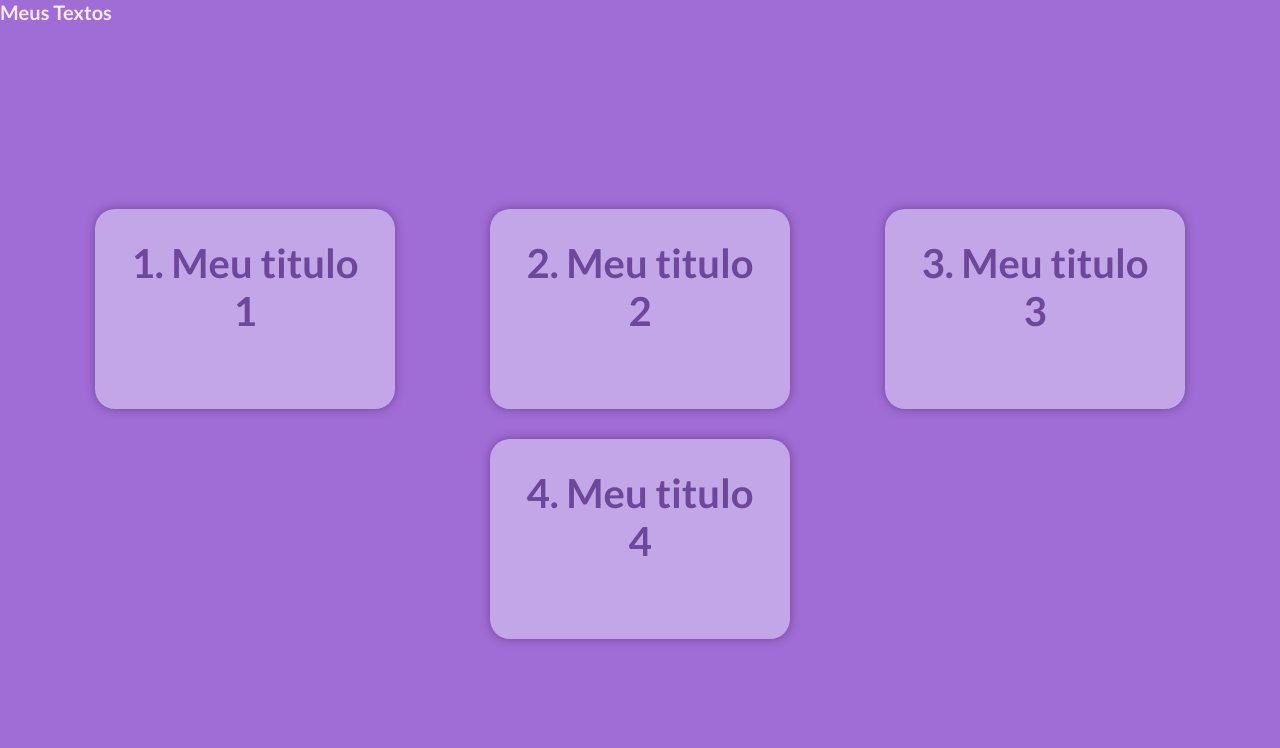
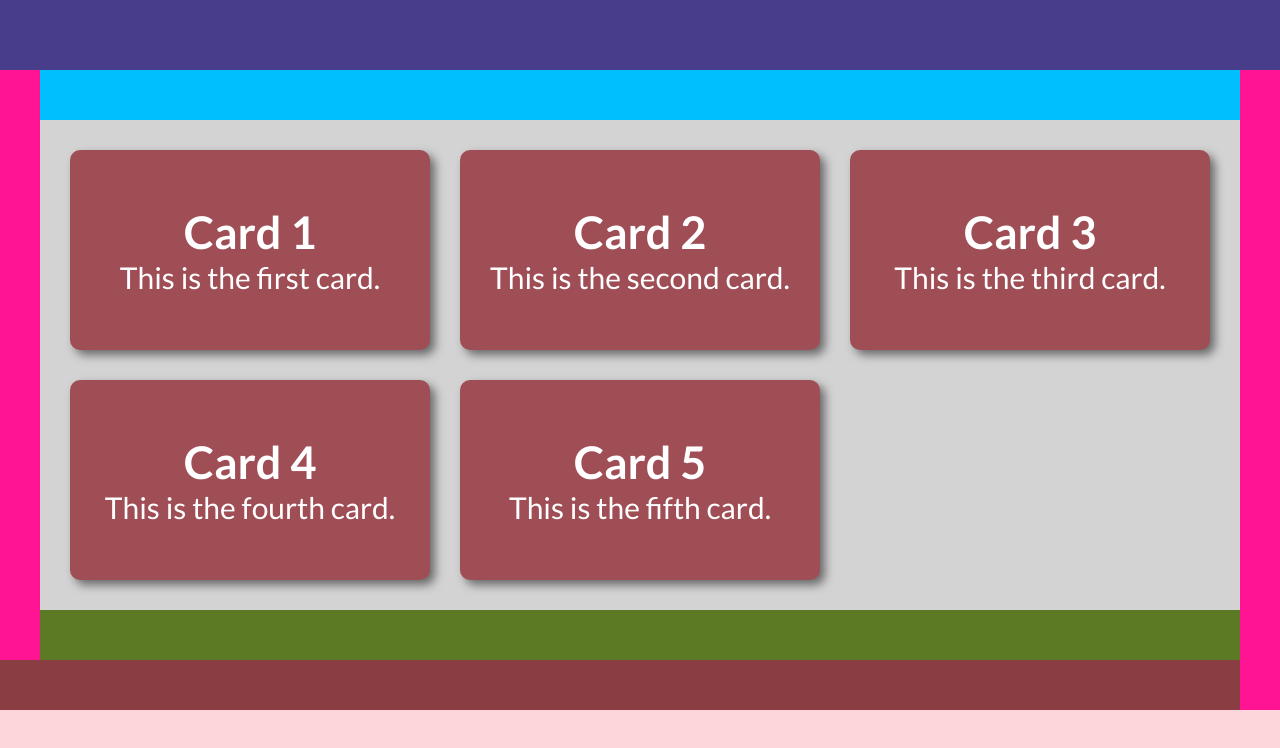
Before and after one commit to Fabiana-cyber/ppi2025_4inf1v, a React (Vite) app: page / in a window 1280 px wide. Shown: the top 748 px of the page. Built offline with nearby package versions, Linux system fonts and the light colour scheme.

Commit message:
codigo atualizado

```diff
--- a/src/App.jsx
+++ b/src/App.jsx
@@ -1,14 +1,13 @@
 import "./styles/theme.css";
 import "./styles/global.css";
-import { MyTextList } from "./components/MyTextList";
-
+import { MyGrid } from "./components/MyGrid";
 
 export default function App() {
 
-
   return (
+    //React Fragment
     <>
-      <MyTextList />
+      <MyGrid />
     </>
   );
 }
--- a/src/components/MyGrid.jsx
+++ b/src/components/MyGrid.jsx
@@ -1,13 +1,38 @@
-import styles from './MyGrid.module.css';
+import styles from "./MyGrid.module.css";
 
 export function MyGrid() {
   return (
     <div className={styles.container}>
-            <header className={styles.header1}/>
-            <header className={styles.header1}/>
-            <aside className={styles.aside}/>
+      <header className={styles.header1} />
+      <header className={styles.header2} />
+      <aside className={styles.aside1} />
+      <aside className={styles.aside2} />
       <div className={styles.main}>
         <div className={styles.grid}>
           <div className={styles.card}>
             <h2>Card 1</h2>
-                        <p>This is my firt card</p>
+            <p>This is the first card.</p>
+          </div>
+          <div className={styles.card}>
+            <h2>Card 2</h2>
+            <p>This is the second card.</p>
+          </div>
+          <div className={styles.card}>
+            <h2>Card 3</h2>
+            <p>This is the third card.</p>
+          </div>
+          <div className={styles.card}>
+            <h2>Card 4</h2>
+            <p>This is the fourth card.</p>
+          </div>
+          <div className={styles.card}>
+            <h2>Card 5</h2>
+            <p>This is the fifth card.</p>
+          </div>
+        </div>
+      </div>
+      <footer className={styles.footer1} />
+      <footer className={styles.footer2} />
+    </div>
+  );
+}
--- a/src/components/MyGrid.module.css
+++ b/src/components/MyGrid.module.css
@@ -1,29 +1,118 @@
-.grid{
-    padding: 3rem;
-    display: grid;
-    gap: 3rem;
+.grid {
+  /* padding: 3rem;
+  display: grid;
+  gap: 3rem;
+  grid-template-columns: repeat(auto-fit, minmax(20rem, 1fr));
+  grid-template-rows: repeat(auto-fit, min-content); */
+  padding: 3rem;
+  display: grid;
+  gap: 3rem;
+  grid-template-columns: repeat(auto-fit, minmax(30rem, 1fr));
+  grid-template-rows: repeat(auto-fit, min-content);
+}
 
-    grid-template-columns: repeat(auto-fit, minmax(30rem,1fr)); /* Responsive grid columns */
-    grid-template-rows: repeat(auto-fit, min-content); /* Responsive grid rows */
+.card {
+  display: flex;
+  flex-direction: column;
+  align-items: center;
+  justify-content: center;
+  height: 20rem;
+  background-color: var(--primary-dark);
+  color: var(--primary-contrast-light);
+  padding: 1rem;
+  border-radius: 1rem;
+  box-shadow: 0.5rem 0.5rem 1rem  rgba(0, 0, 0, 0.5);
+  font-size: 3rem;
+  text-align: center;
+}
 
+.container {
+  display: grid;
+  grid-template-areas:
+    "header1 header1 header1"
+    "aside1 header2 aside2"
+    "aside1 main aside2"
+    "aside1 footer1 aside2"
+    "footer2 footer2 aside2";
+
+  grid-template-columns: 0.1fr /*aside1*/ 3fr /*main*/ 0.1fr /*aside2*/ ;
+  grid-template-rows: 7rem /*header1*/  5rem /*header2*/  auto 5rem /*footer1*/ 5rem /*footer2*/ ;
+
+  /* @media (max-width: 1200px) {
+    grid-template-areas:
+      "header1"
+      "header2"
+      "main"
+      "footer";
+
+    grid-template-columns: 1fr;
+
+    .aside-right {
+    display: none;
+  }
+  } */
+  /* @media (max-width: 768px) {
+  .header2,
+  .footer1,
+  .footer2,
+  .aside-left,
+  .aside-right {
+    display: none;
+  }
+} */
 }
-.container {
 
+
+
+.header1 {
+  grid-area: header1;
+  background-color: darkslateblue;
 }
-.header 1{
-    font-size: 4rem;
-    font-weight: bolder;
-    color: var(--primary-dark);
-    text-align: center;
-    margin-bottom: 2rem;
+
+.header2 {
+  grid-area: header2;
+  background-color: deepskyblue;
 }
-.card{
-    height: 30rem;
-    background-color: var(--primary-light);
-    color: var(--primary- contrast-dark);
-    padding: 1rem;
-    border-radius: 1rem;
-    box-shadow: 0.5rem 0.5rem 1rem rgba(0, 0, 0, 0.5);
-    font-size: 3rem;
-    text-align: center ;
+
+.aside1 {
+  grid-area: aside1;
+  background-color: deeppink;
 }
+
+.aside2 {
+  grid-area: aside2;
+  background-color: deeppink;
+
+  @media (max-width: 1200px) {
+    display: none;
+  }
+}
+.main {
+  grid-area: main;
+  background-color: lightgray;
+}
+
+.footer1 {
+  grid-area: footer1;
+  background-color: rgb(92, 122, 35);
+}
+
+.footer2 {
+  grid-area: footer2;
+  background-color: rgb(139, 61, 68);
+}
+
+/* @media (max-width: 1200px) {
+  .aside-right {
+    display: none;
+  }
+}
+
+@media (max-width: 768px) {
+  .header2,
+  .footer1,
+  .aside1,
+  .aside2 {
+    display: none;
+  }
+} */
--- a/src/components/MyText.jsx
+++ b/src/components/MyText.jsx
@@ -1,11 +1,12 @@
 import styles from "./MyText.module.css";
 
-export function MyText({title, children}) {
+export function MyText({ title, children }) {
   return (
     <div className={styles.container}>
-    <div className={styles.div}>
-      <h1 className={styles.title}>{title}</h1>
-      {/* <p className={styles.text}>{children}</p> */}
+      <div className={styles.div}>
+        <h1 className={styles.title}>{title}</h1>
+        {/* <p className={styles.text}>{children}</p> */}
+      </div>
     </div>
-  </div>);
+  );
 }
--- a/src/components/MyText.module.css
+++ b/src/components/MyText.module.css
@@ -1,31 +1,31 @@
-.container{
+.container {
     /* margin: 0 auto; */
     width: 30rem;
+
     @media (max-width: 768px) {
         width: 80%;
-
     }
 }
 
 .div {
-  height: 20rem;
-  width: 30rem;
-  background-color: var(--primary-light);
-  box-shadow: 0 0 1rem var(--primary-dark);
+    height: 30rem;
+    background-color: var(--primary);
+    box-shadow: 0 0 1rem var(--primary-contrast-dark);
     /* margin: 3rem 5rem; */
     padding: 3rem;
     border-radius: 2rem;
 }
 
 .title {
+    font-weight: bolder;
     font-size: 4rem;
-  font-weight: bolder;
     color: var(--primary-dark);
     text-align: center;
     margin-bottom: 2rem;
 
     @media (max-width: 768px) {
-    width: 2rem;
+        font-size: 2rem;
+    }
 }
 
 .text {
--- a/src/components/MyTextList.jsx
+++ b/src/components/MyTextList.jsx
@@ -1,37 +1,52 @@
 import styles from "./MyTextList.module.css";
 import { MyText } from "./MyText";
 
-
 export function MyTextList() {
-const text = [
+  const texts = [
     {
-      title: "Meu titulo 1",
-      text: "Lorem ipsum dolor sit amet consectetur adipisicing elit. Commodi deserunt sapiente corporis. Iste in dolor, quibusdam ad aut eius dicta esse voluptatem, deserunt dolore consequatur cum sunt eaque sequi quam.",
+      title: "Lorem ipsum dolor",
+      text: "Lorem ipsum dolor sit amet consectetur adipisicing elit. Aperiam quos excepturi ea enim odit vel et quia doloremque, nam accusantium eum blanditiis debitis natus inventore laborum magnam ipsum tempore itaque?",
     },
     {
-      title: "Meu titulo 2",
-      text: "Lorem ipsum dolor sit amet consectetur adipisicing elit. Commodi deserunt sapiente corporis. Iste in dolor, quibusdam ad aut eius dicta esse voluptatem, deserunt dolore consequatur cum sunt eaque sequi quam.",
+      title: "Quos, voluptatum debitis",
+      text: "Quos, voluptatum debitis, distinctio aut eaque ipsum impedit qui assumenda quis tempore libero voluptates dolore, vel inventore iste? Tempore magnam ut vero!",
     },
     {
-      title: "Meu titulo 3",
-      text: "Lorem ipsum dolor sit amet consectetur adipisicing elit. Commodi deserunt sapiente corporis. Iste in dolor, quibusdam ad aut eius dicta esse voluptatem, deserunt dolore consequatur cum sunt eaque sequi quam.",
+      title: "amet consectetur adipisicing",
+      text: "Lorem ipsum dolor sit, amet consectetur adipisicing elit. Facere sed veritatis officiis atque exercitationem vero sit necessitatibus deserunt, maxime ab expedita repellat impedit aut quae temporibus debitis voluptatem recusandae ratione.",
     },
     {
-      title: "Meu titulo 4",
-      text: "Lorem ipsum dolor sit amet consectetur adipisicing elit. Commodi deserunt sapiente corporis. Iste in dolor, quibusdam ad aut eius dicta esse voluptatem, deserunt dolore consequatur cum sunt eaque sequi quam.",
-    }
-  ]
+      title: "Lorem ipsum dolor",
+      text: "Lorem ipsum dolor sit amet consectetur adipisicing elit. Aperiam quos excepturi ea enim odit vel et quia doloremque, nam accusantium eum blanditiis debitis natus inventore laborum magnam ipsum tempore itaque?",
+    },
+    {
+      title: "Quos, voluptatum debitis",
+      text: "Quos, voluptatum debitis, distinctio aut eaque ipsum impedit qui assumenda quis tempore libero voluptates dolore, vel inventore iste? Tempore magnam ut vero!",
+    },
+    // {
+    //   title: "amet consectetur adipisicing",
+    //   text: "Lorem ipsum dolor sit, amet consectetur adipisicing elit. Facere sed veritatis officiis atque exercitationem vero sit necessitatibus deserunt, maxime ab expedita repellat impedit aut quae temporibus debitis voluptatem recusandae ratione.",
+    // },
+    // {
+    //   title: "Lorem ipsum dolor",
+    //   text: "Lorem ipsum dolor sit amet consectetur adipisicing elit. Aperiam quos excepturi ea enim odit vel et quia doloremque, nam accusantium eum blanditiis debitis natus inventore laborum magnam ipsum tempore itaque?",
+    // },
+    // {
+    //   title: "Lorem ipsum dolor",
+    //   text: "Lorem ipsum dolor sit amet consectetur adipisicing elit. Aperiam quos excepturi ea enim odit vel et quia doloremque, nam accusantium eum blanditiis debitis natus inventore laborum magnam ipsum tempore itaque?",
+    // },
+  ];
 
-   return (
-    <div >
-    <h1 className={styles.myTextList}> Meus Textos</h1>
+  return (
+    <div>
+      <h1 className={styles.title}>Meus textos</h1>
       <div className={styles.container}>
-      {text.map((text, index) => (
-        <MyText key={index} title={`${index + 1}. ${text.title}` }>
-          {text.text}
-        </MyText>
-      ))}
+        {texts.map((text, index) => (
+          <MyText key={index} title={`${index + 1}. ${text.title}`}>
+            {text.text}
+          </MyText>
+        ))}
       </div>
     </div>
-    );
+  );
 }
--- a/src/components/MyTextList.module.css
+++ b/src/components/MyTextList.module.css
@@ -1,27 +1,32 @@
 .container {
-    height: 100vh ;
-    padding: 3rem;
-    display: flex;
-    flex-direction: row; /*row colum row_-reverse column-reverse*/
-    flex-wrap: wrap; /*nowrap wrap wrap-reverse */
-    gap: 3rem;
+  padding: 3rem;
+  display: flex;
+  flex-direction: row; /* row column row-reverse column-reverse */
+  flex-wrap: wrap; /* nowrap wrap wrap-reverse */
+  gap: 3rem;
 
+  /* EIXO HORIZONTAL - Main Axis */
+  justify-content: center; /* flex-start flex-end center space-between space-around space-evenly */
 
+  /* EIXO VERTICAL - Cross Axis */
+  align-items: center; /* flex-start flex-end center baseline stretch */
+  align-content: center; /* flex-start flex-end center baseline stretch */
 
-    /*EIXO HOTIZONTAL - Mian Axis */
-    justify-content: space-evenly; /*flex-start flex-end center space-between space-around space-evenly*/
+  @media (max-width: 768px) {
+    flex-flow: column nowrap;
+  }
+}
 
-    /*EIXO VERTICAL - Cross Axis */
-    align-items: center; /*flex-start flex-end center baseline stretch*/
-    align-content: center; /*flex-start flex-end center space-between space-around stretch*/
+.title {
+  font-size: 10rem;
+  font-weight: bolder;
+  text-align: center;
 
-    @media (max-width: 768px){
-        flex-flow: column nowrap;
+  @media (max-width: 1200px) {
+    font-size: 6rem;
+
+    @media (max-width: 768px) {
+      font-size: 3rem;
     }
-
-
-
-
-
-
+  }
 }
--- a/src/styles/global.css
+++ b/src/styles/global.css
@@ -16,6 +16,7 @@ body{
     BlinkMacSystemFont, 'Segoe UI',
     Roboto, Oxygen, Ubuntu, Cantarell, 'Open Sans', 'Helvetica Neue',
     sans-serif;
-    background-color: var(--primary);
-    color: var(--thistle-light);
+    background-color: var(--primary-light);
+    color: var(--primary-contrast-dark);
+
 }
--- a/src/styles/theme.css
+++ b/src/styles/theme.css
@@ -1,18 +1,17 @@
 :root {
-  --primary-dark: #cacfd6ff;
-  --primary: #d6e5e3ff;
-  --secondary: #9fd8cbff;
-  --secondary-dark: #517664ff;
+  --primary: #f49097;
+  --primary-light: #fcd6da;
+  --primary-dark: #a04e56;
+  --primary-contrast-light: #fff;
+  --primary-contrast-dark: #111;
 
-
-  --primary: #a06cd5ff;
-  --thistle: #e2cfea;
-  --amethyst: #a06cd5;
-  --thistle-light: #f3eafd;
-  --thistle-dark: #bba7c7;
-  --primary-light: #c3a6e8;
-  --primary-dark: #6d4799;
-  --plum: #8d5fa7;
-  --lavender: #d1b3e0;
-  --mauve: #b497bd;
+  --gray-100: #f8f9fa;
+  --gray-200: #e9ecef;
+  --gray-300: #dee2e6;
+  --gray-400: #ced4da;
+  --gray-500: #adb5bd;
+  --gray-600: #6c757d;
+  --gray-700: #495057;
+  --gray-800: #343a40;
+  --gray-900: #212529;
 }
```
Lines whose indentation alone changed are shown as unchanged.
